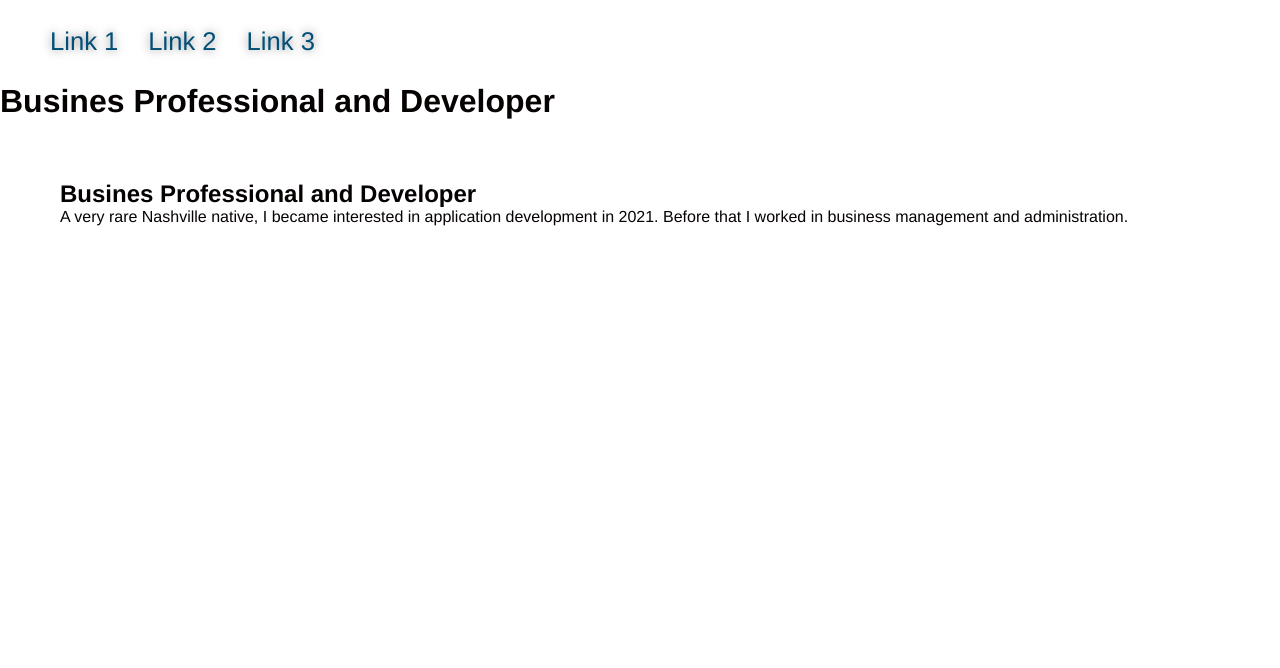
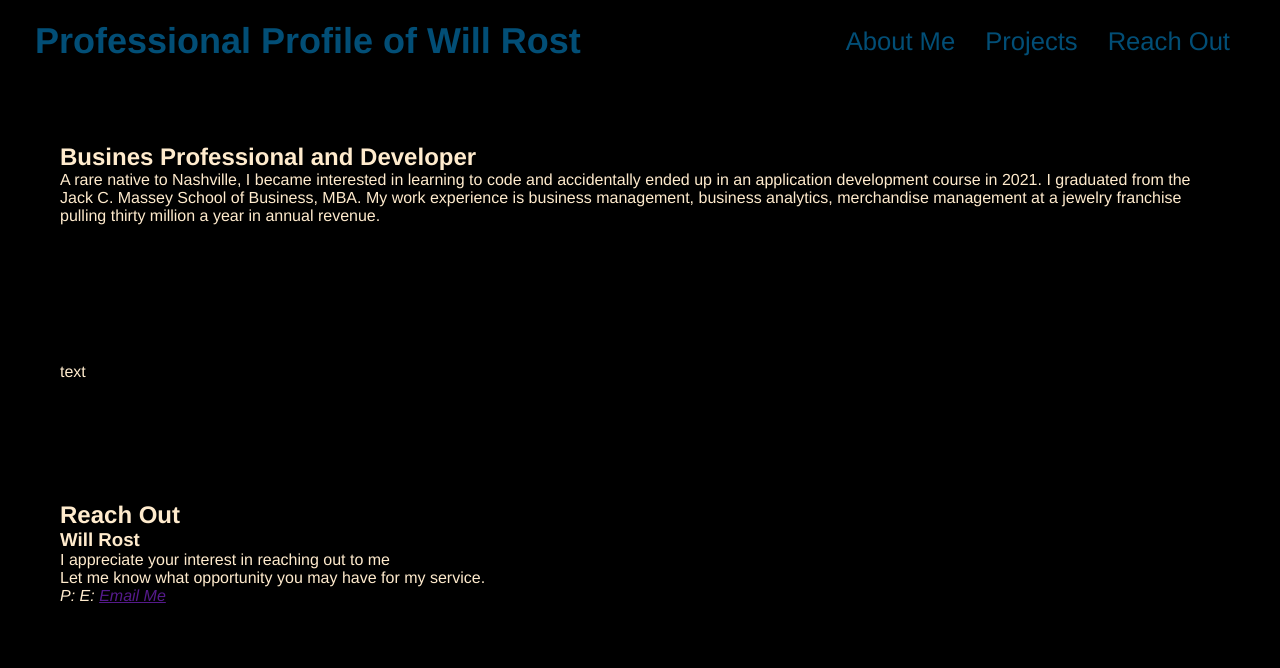
Before and after one commit to iamwillrost/Basic-Portfolio-Page, a plain HTML site: page index.html in a window 1280 px wide. Drawn offline with Linux system fonts and the light colour scheme.

Commit message:
html and style

```diff
--- a/index.html
+++ b/index.html
@@ -9,35 +9,68 @@
     <script async defer data-website-id="9d954d35-3a29-420a-99a5-4d8970f74271" src="https://willrostsite.herokuapp.com/umami.js"></script>
   </head>
   <body>
+    <!-- navigation tags - block level element-->
     <header>
+      <h1>
+        <a href="/">Professional Profile of Will Rost</a>
+      </h1>
       <nav>
         <ul>
           <li>
-              <a href="https://www.willrost.dev">Link 1</a>
+              <a href="#about-me">About Me</a>
           </li>
           <li>
-              <a href="https://www.willrost.dev">Link 2</a>
+              <a href="#projects">Projects</a>
           </li>
           <li>
-              <a href="https://www.willrost.dev">Link 3</a>
+              <a href="#reach-out">Reach Out</a>
           </li>
         </ul>
       </nav>
     </header>
-    <h1>Busines Professional and Developer</h1>
-    <section>
+    <!-- end navigation-->
+
+    <section id="about-me">
       <div>
         <div>
           <h2>Busines Professional and Developer</h2>
         </div>
         <div>
-          <p> A very rare Nashville native, I became interested in application development in 2021.
-        Before that I worked in business management and administration.</p>
+          <p> A rare native to Nashville, I became interested in learning to code and accidentally ended up in an application development course in 2021.
+        I graduated from the Jack C. Massey School of Business, MBA. My work experience is business management, business analytics, merchandise management at a jewelry franchise pulling thirty million a year in annual revenue.
+          </p>
         </div>
       </div>
+    </section>
+    <section id="projects">
+      <div>
+        <img src="" alt="" />
+        </br>
+        <p>text</p>
+      </div>
+    </section>
+<!-- reach-out start -->
+    <section id="reach-out">
+      <div class="flex-row">
+        <h2>Reach Out</h2>
+      </div>
 
+      <div>
+        <div>
+          <h3>Will Rost</h3>
+          <p>I appreciate your interest in reaching out to me
+            </br>
+            Let me know what opportunity you may have for my service.
+          </p>
 
+        <address>
+          P:
+          E: <a href="">Email Me</a>
+        </address>
+
+        </div>
+
+      </div>
     </section>
-	<script src="script.js"></script>
   </body>
 </html>
--- a/style.css
+++ b/style.css
@@ -12,7 +12,8 @@
   }
 
   body {
-    color: var(--tertiary-color);
+    background-color:  black;
+    color: blanchedalmond;
     font-family: Helvetica, Arial, sans-serif;
   }
 
@@ -24,8 +25,6 @@
     display: flex;
     justify-content: space-between;
     flex-wrap: wrap;
-    position: sticky;
-    position: -webkit-sticky;
     top: 0;
     background-image: url("../images/hero-bg.jpg");
     background-size: cover;
```
Also changed, not shown: script.js (added).
